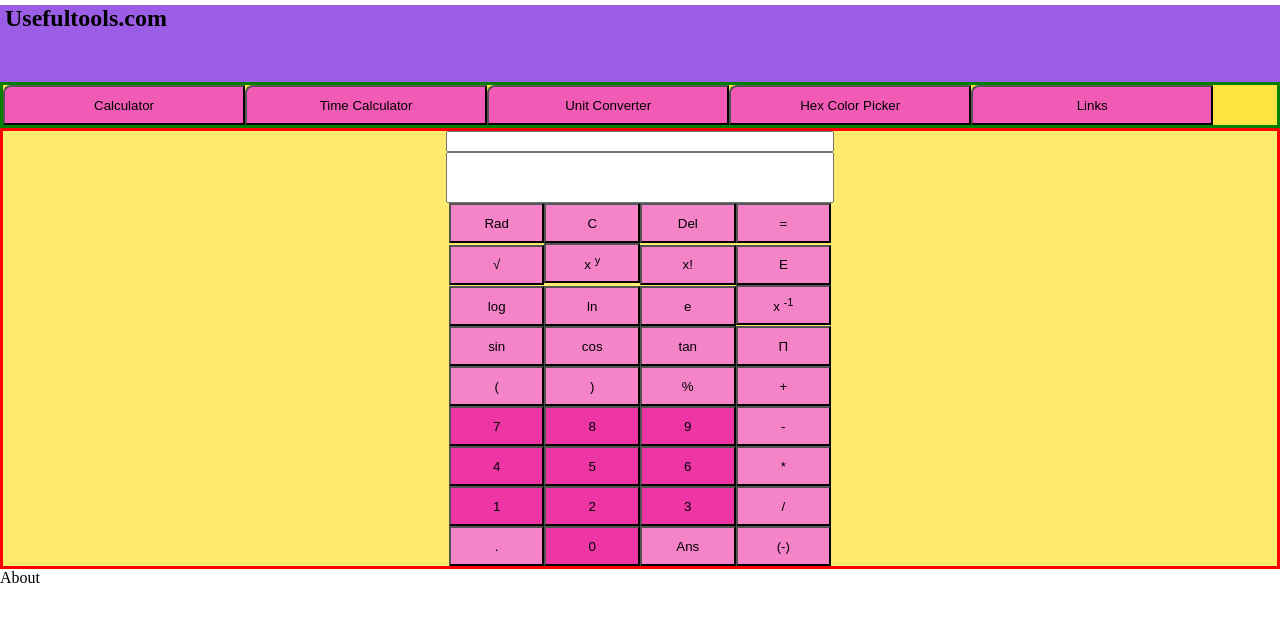
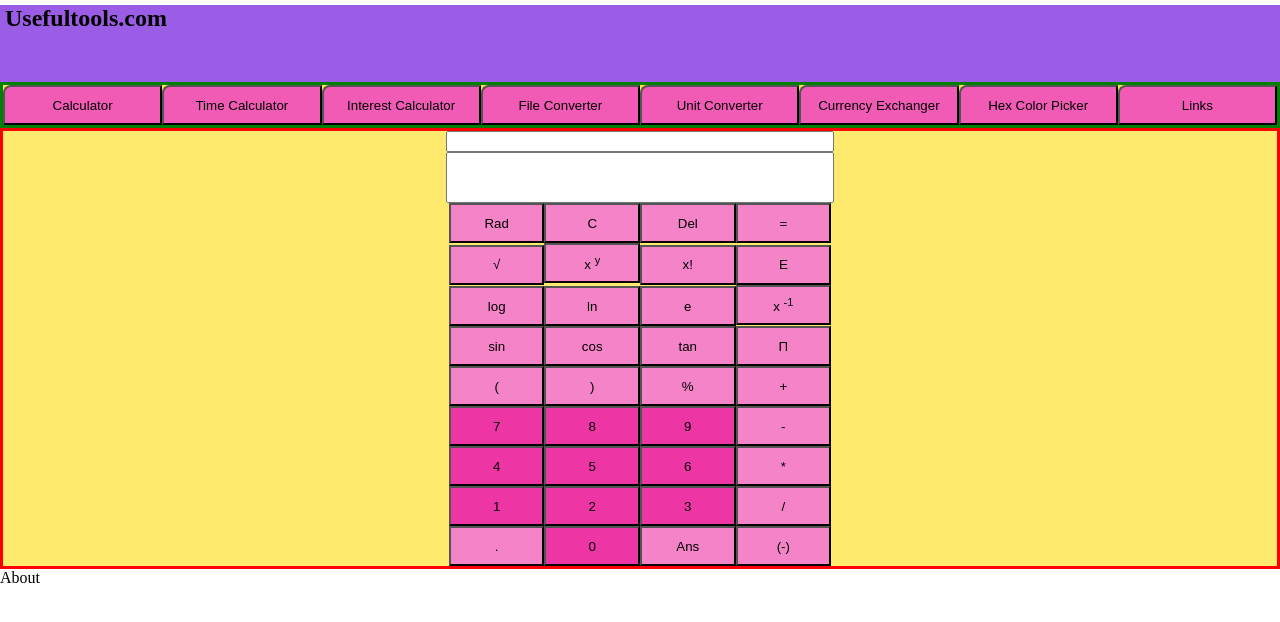
Before and after one commit to adamnnoli/usefultools, a Vue app: page / in a window 1280 px wide. Shown: the top 622 px of the page. Built offline with nearby package versions, Linux system fonts and the light colour scheme.

Commit message:
Add template to new Components
-Moved Tool Components into their own folder

```diff
--- a/src/components/navbar.vue
+++ b/src/components/navbar.vue
@@ -2,7 +2,10 @@
   <div id="navbar">
     <button @click="switchTo('Calculator')">Calculator</button>
     <button @click="switchTo('Time Calculator')">Time Calculator</button>
+    <button @click="switchTo('Interest Calculator')">Interest Calculator</button>
+    <button @click="switchTo('File Converter')">File Converter</button>
     <button @click="switchTo('Unit Converter')">Unit Converter</button>
+    <button @click="switchTo('Currency Exchanger')">Currency Exchanger</button>
     <button @click="switchTo('Hex Color Picker')">Hex Color Picker</button>
     <button @click="switchTo('Links')">Links</button>
   </div>
@@ -11,9 +14,9 @@
 <script>
 export default {
   name: "navbar",
-  methods:{
-    switchTo: function(value){
-      this.$emit('switch-to',value);
+  methods: {
+    switchTo: function(value) {
+      this.$emit("switch-to", value);
     }
   }
 };
@@ -21,15 +24,15 @@ export default {
 
 <style scoped>
 #navbar {
-    background-color: #FEE440;
+  background-color: #fee440;
   border: solid green;
 }
-  button{
-    height:40px;
+button {
+  height: 40px;
   border-top-left-radius: 8px;
-    background-color: #F15BB5;
-    width:19%;
-    margin:0;
+  background-color: #f15bb5;
+  width: 12.5%;
+  margin: 0;
   padding: 0;
 }
 </style>
--- a/src/components/tool.vue
+++ b/src/components/tool.vue
@@ -1,18 +1,24 @@
 <template>
   <div id="tool">
+    <calculator class="innerComponent" v-if="this.currComponent=='Calculator'"></calculator>
     <timeCalculator class="innerComponent" v-if="this.currComponent=='Time Calculator'"></timeCalculator>
-    <calculator class="innerComponent" v-if="this.currComponent=='Calculator'"></calculator>
+    <interestCalculator class="innerComponent" v-if="this.currComponent=='Interest Calculator'"></interestCalculator>
+    <fileConverter class="innerComponent" v-if="this.currComponent=='File Converter'"></fileConverter>
     <unitConverter class="innerComponent" v-if="this.currComponent == 'Unit Converter'"></unitConverter>
+    <currencyExchanger class="innerComponent" v-if="this.currComponent=='Currency Exchanger'"></currencyExchanger>
     <hexColorPicker class="innerComponent" v-if="this.currComponent == 'Hex Color Picker'"></hexColorPicker>
     <links class="innerComponent" v-if="this.currComponent == 'Links'"></links>
   </div>
 </template>
 <script>
-import calculator from "./calculator";
-import timeCalculator from "./timeCalculator";
-import unitConverter from "./unitConverter";
-import hexColorPicker from "./hexColorPicker";
-import links from "./links";
+import calculator from "./tools/calculator";
+import timeCalculator from "./tools/timeCalculator";
+import interestCalculator from "./tools/interestCalculator";
+import fileConverter from "./tools/fileConverter";
+import unitConverter from "./tools/unitConverter";
+import currencyExchanger from "./tools/currencyExchanger";
+import hexColorPicker from "./tools/hexColorPicker";
+import links from "./tools/links";
 
 export default {
   name: "tool",
@@ -20,7 +26,10 @@ export default {
   components: {
     calculator,
     timeCalculator,
+    interestCalculator,
+    fileConverter,
     unitConverter,
+    currencyExchanger,
     hexColorPicker,
     links
   },
--- /dev/null
+++ b/src/components/tools/currencyExchanger.vue
@@ -0,0 +1,16 @@
+<template>
+  <div id="currencyExchanger">
+    <h2>Currency Exchnanger Loaded</h2>
+  </div>
+</template>
+
+<script>
+export default {
+  name: "currencyExchanger"
+};
+</script>
+<style scoped>
+#currencyExchnager {
+  border: solid hotpink;
+}
+</style>
--- /dev/null
+++ b/src/components/tools/fileConverter.vue
@@ -0,0 +1,16 @@
+<template>
+  <div id="fileConverter">
+    <h2>File Converter Loaded</h2>
+  </div>
+</template>
+
+<script>
+export default {
+  name: "fileConverter"
+};
+</script>
+<style scoped>
+#fileConverter {
+  border: solid blue;
+}
+</style>
--- /dev/null
+++ b/src/components/tools/interestCalculator.vue
@@ -0,0 +1,16 @@
+<template>
+  <div id="interestCalculator">
+    <h2>Interest Calculator Loaded</h2>
+  </div>
+</template>
+
+<script>
+export default {
+  name: "interestCalculator"
+};
+</script>
+<style scoped>
+#interestCalculator {
+  border: solid orangered;
+}
+</style>
```
Also changed, not shown: src/components/currencyExchanger.vue (deleted), src/components/fileConverter.vue (deleted), src/components/tools/calculator.vue (renamed from src/components/calculator.vue), src/components/tools/hexColorPicker.vue (renamed from src/components/hexColorPicker.vue), src/components/tools/links.vue (renamed from src/components/links.vue), src/components/tools/timeCalculator.vue (renamed from src/components/timeCalculator.vue), src/components/tools/unitConverter.vue (renamed from src/components/unitConverter.vue). Lines whose indentation alone changed are shown as unchanged.
